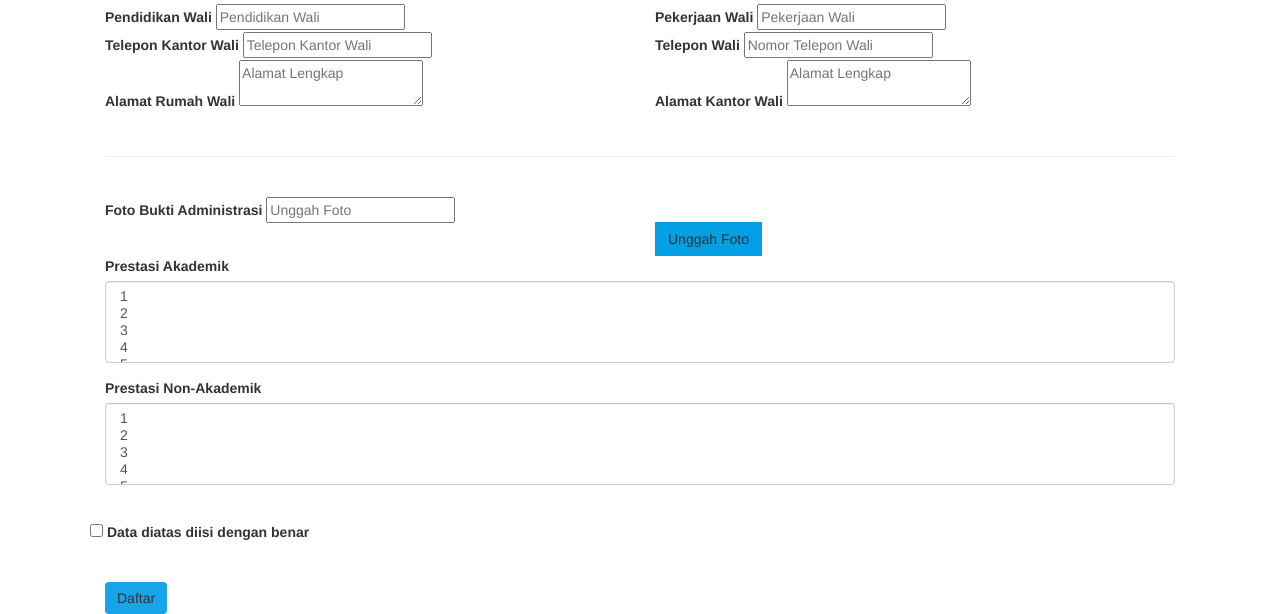
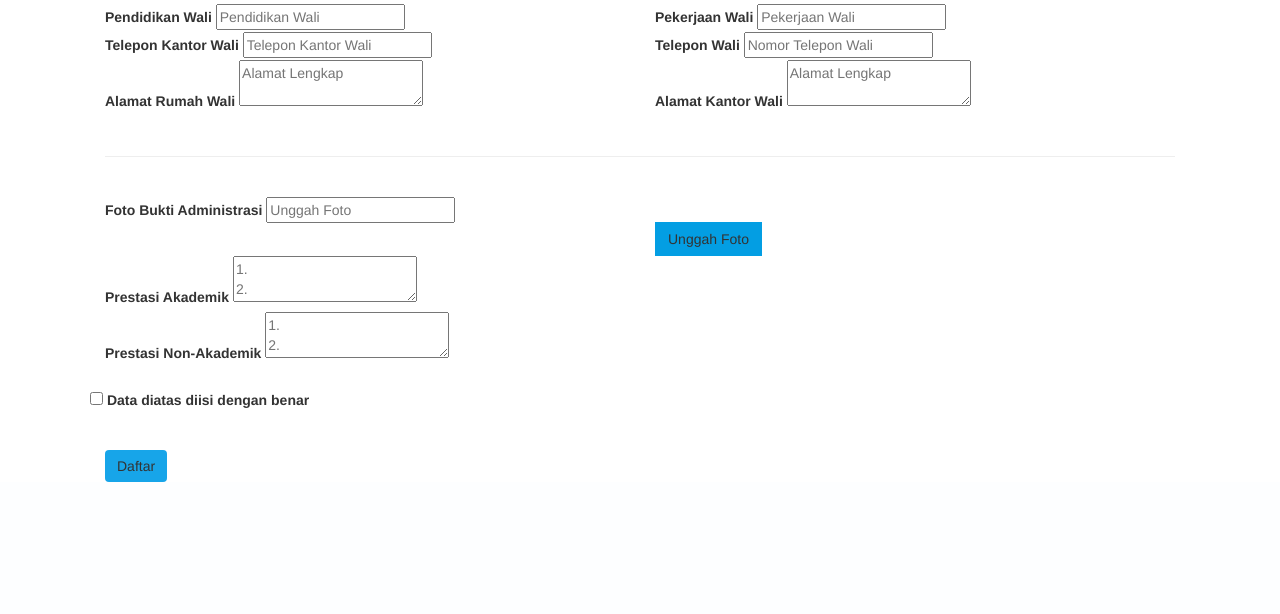
Before and after one commit to alfanizidni/ppdb, a CodeIgniter app: page /ppdb/pendaftaran in a window 1280 px wide. Shown: the part 1446-2060 px from the top of the page. After the commit the page ends 1928 px from the top, so only its background shows below. Run offline with CodeIgniter, Linux system fonts and the light colour scheme; some libraries are stand-ins or nearby versions.

Commit message:
pendaftaran

```diff
--- a/application/views/admin/pendaftaran.php
+++ b/application/views/admin/pendaftaran.php
@@ -382,28 +382,22 @@
                           <button type="submit" class="btn sqaure_bt" style="margin-top: 25px;">Unggah Foto</button>
                         </div>
                       </div>
-                      <div class="row form-group">
+                      <div class="row">
                         <div class="field col-lg-12 col-md-12 col-sm-12 col-xs-12">
                           <label for="ttl">Prestasi Akademik</label>
-                          <select multiple type="text" class="form-control" id="exampleFormControlSelect2">
-                            <option>1</option>
-                            <option>2</option>
-                            <option>3</option>
-                            <option>4</option>
-                            <option>5</option>
-                          </select>
+                          <textarea class="field_custom" placeholder="1.
+2.
+3.
+dst" type="text" required></textarea>
                         </div>
                       </div>
-                      <div class="row form-group">
+                      <div class="row">
                         <div class="field col-lg-12 col-md-12 col-sm-12 col-xs-12">
                           <label for="ttl">Prestasi Non-Akademik</label>
-                          <select multiple class="form-control" id="exampleFormControlSelect2">
-                            <option>1</option>
-                            <option>2</option>
-                            <option>3</option>
-                            <option>4</option>
-                            <option>5</option>
-                          </select>
+                          <textarea class="field_custom" placeholder="1.
+2.
+3.
+dst" type="text" required></textarea>
                         </div>
                       </div>
                       <br/>
```
